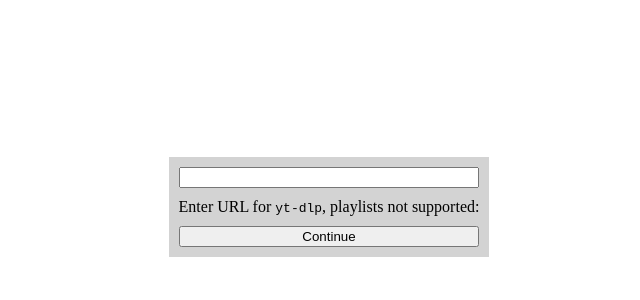
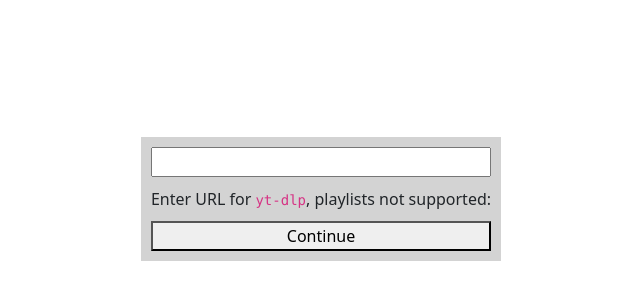
Before and after one commit to Wicloz/MusicDL, a website built with Parcel: page source/index.html in a window 1280 px wide. Shown: the part 196-496 px from the top of the page, without its empty margins (319-959 px from the left). Built offline with nearby package versions, Linux system fonts and the light colour scheme; no server answers.

Commit message:
Add bootstrap reboot modules

```diff
--- a/package.json
+++ b/package.json
@@ -11,6 +11,7 @@
     "parcel": "^2.8.3"
   },
   "dependencies": {
+    "bootstrap": "^5.2.3",
     "jquery": "^3.7.0"
   }
 }
--- a/source/style.scss
+++ b/source/style.scss
@@ -1,3 +1,10 @@
+@import "bootstrap/scss/functions";
+@import "bootstrap/scss/variables";
+@import "bootstrap/scss/maps";
+@import "bootstrap/scss/mixins";
+@import "bootstrap/scss/root";
+@import "bootstrap/scss/reboot";
+
 .disabled {
     display: none !important;
 }
```
Also changed, not shown: 1 other file.
